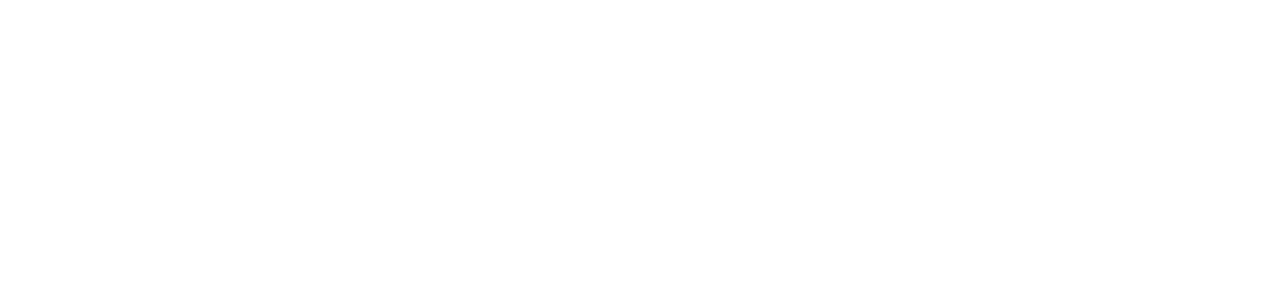
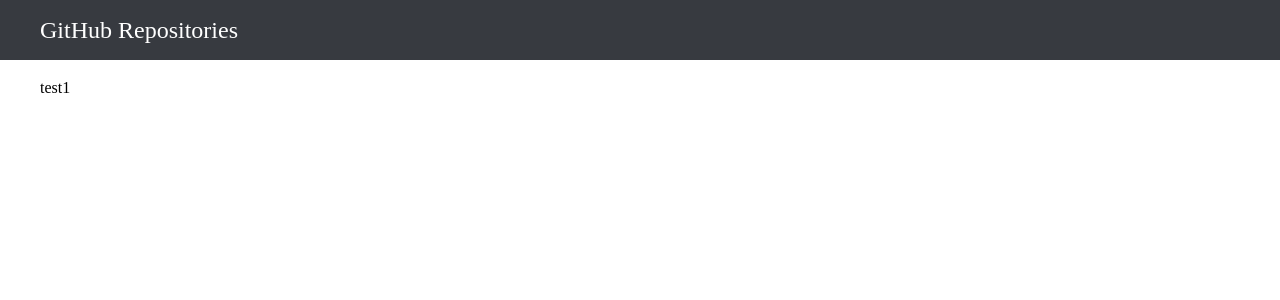
Before and after one commit to mFoxes/ToolKit-test, a React (Create React App) app: page / in a window 1280 px wide. Shown: the top 300 px of the page. Built offline with nearby package versions, Linux system fonts and the light colour scheme.

Commit message:
add page layout

```diff
--- /dev/null
+++ b/src/components/contentContainer/contentContainer.tsx
@@ -0,0 +1,29 @@
+import React, { FC, HTMLAttributes } from 'react';
+import styled from 'styled-components';
+
+interface ContentContainerProps extends HTMLAttributes<HTMLDivElement> {
+    fullHeight?: boolean;
+}
+
+export const ContentContainer = ({ children, fullHeight, ...props }: ContentContainerProps) => {
+    return (
+        <Wrapper $fullHeight={fullHeight}>
+            <Container>{children}</Container>
+        </Wrapper>
+    );
+};
+
+const Wrapper = styled.div<{ $fullHeight?: boolean }>`
+    display: flex;
+    align-items: center;
+    flex-direction: column;
+    width: 100%;
+    flex: 1 1 ${(props) => (props.$fullHeight ? '100%' : 'auto')};
+`;
+
+const Container = styled.div`
+    flex: 1 1 100%;
+    padding: 0 20px;
+    width: 100%;
+    max-width: 1200px;
+`;
--- /dev/null
+++ b/src/components/header/header.tsx
@@ -0,0 +1,20 @@
+import styled from 'styled-components';
+import { ContentContainer } from '../contentContainer/contentContainer';
+
+export const Header = () => {
+    return (
+        <StyledHeader>
+            <ContentContainer>GitHub Repositories</ContentContainer>
+        </StyledHeader>
+    );
+};
+
+const StyledHeader = styled.div`
+    display: flex;
+    align-items: center;
+    height: 60px;
+    width: 100%;
+    color: ${(props) => props.theme.colors.white};
+    background-color: ${(props) => props.theme.colors.lightBlack};
+    font-size: 24px;
+`;
--- /dev/null
+++ b/src/components/pageWrapper/pageWrapper.tsx
@@ -0,0 +1,25 @@
+import React from 'react';
+import { Outlet } from 'react-router-dom';
+import styled from 'styled-components';
+import { Header } from '../header/header';
+import { ContentContainer } from '../contentContainer/contentContainer';
+
+export const PageWrapper = () => {
+    return (
+        <StyledPageWrapper>
+            <Header />
+            <ContentContainer fullHeight>
+                <Outlet />
+            </ContentContainer>
+        </StyledPageWrapper>
+    );
+};
+
+const StyledPageWrapper = styled.div`
+    display: flex;
+    flex-direction: column;
+    gap: 20px;
+    min-height: 100vh;
+    height: 100%;
+    width: 100%;
+`;
--- /dev/null
+++ b/src/constants/colors.ts
@@ -0,0 +1,6 @@
+export const colors = {
+    lightBlack: '#373A40',
+    grey: '#EEEEEE',
+    darkGrey: '#686D76',
+    white: '#FFFFFF'
+};
--- /dev/null
+++ b/src/constants/theme.ts
@@ -0,0 +1,7 @@
+import { colors } from './colors';
+
+export const theme = {
+    colors: colors
+};
+
+export type Theme = typeof theme;
--- /dev/null
+++ b/src/reset.css
@@ -0,0 +1,48 @@
+/* http://meyerweb.com/eric/tools/css/reset/
+   v2.0 | 20110126
+   License: none (public domain)
+*/
+
+html, body, div, span, applet, object, iframe,
+h1, h2, h3, h4, h5, h6, p, blockquote, pre,
+a, abbr, acronym, address, big, cite, code,
+del, dfn, em, img, ins, kbd, q, s, samp,
+small, strike, strong, sub, sup, tt, var,
+b, u, i, center,
+dl, dt, dd, ol, ul, li,
+fieldset, form, label, legend,
+table, caption, tbody, tfoot, thead, tr, th, td,
+article, aside, canvas, details, embed,
+figure, figcaption, footer, header, hgroup,
+menu, nav, output, ruby, section, summary,
+time, mark, audio, video {
+	margin: 0;
+	padding: 0;
+	border: 0;
+	font-size: 100%;
+	font: inherit;
+	vertical-align: baseline;
+}
+/* HTML5 display-role reset for older browsers */
+article, aside, details, figcaption, figure,
+footer, header, hgroup, menu, nav, section {
+	display: block;
+}
+body {
+	line-height: 1;
+}
+ol, ul {
+	list-style: none;
+}
+blockquote, q {
+	quotes: none;
+}
+blockquote:before, blockquote:after,
+q:before, q:after {
+	content: '';
+	content: none;
+}
+table {
+	border-collapse: collapse;
+	border-spacing: 0;
+}
--- a/src/store/store.ts
+++ b/src/store/store.ts
@@ -1,7 +1,7 @@
 import { configureStore, createSlice } from '@reduxjs/toolkit';
 
 export const store = configureStore({
-  reducer: {}
+    reducer: {}
 });
 
 export type RootState = ReturnType<typeof store.getState>;
--- /dev/null
+++ b/src/styled-components.d.ts
@@ -0,0 +1,5 @@
+import { Theme } from './constants/theme';
+
+declare module 'styled-components' {
+  export interface DefaultTheme extends Theme {}
+}
```
Also changed, not shown: src/index.tsx (+8 -3 lines), src/pages/main/main.tsx (added, +8 -0 lines), src/router/router.tsx (+14 -8 lines), 1 other file (tests, documents, lock files or other folders).
